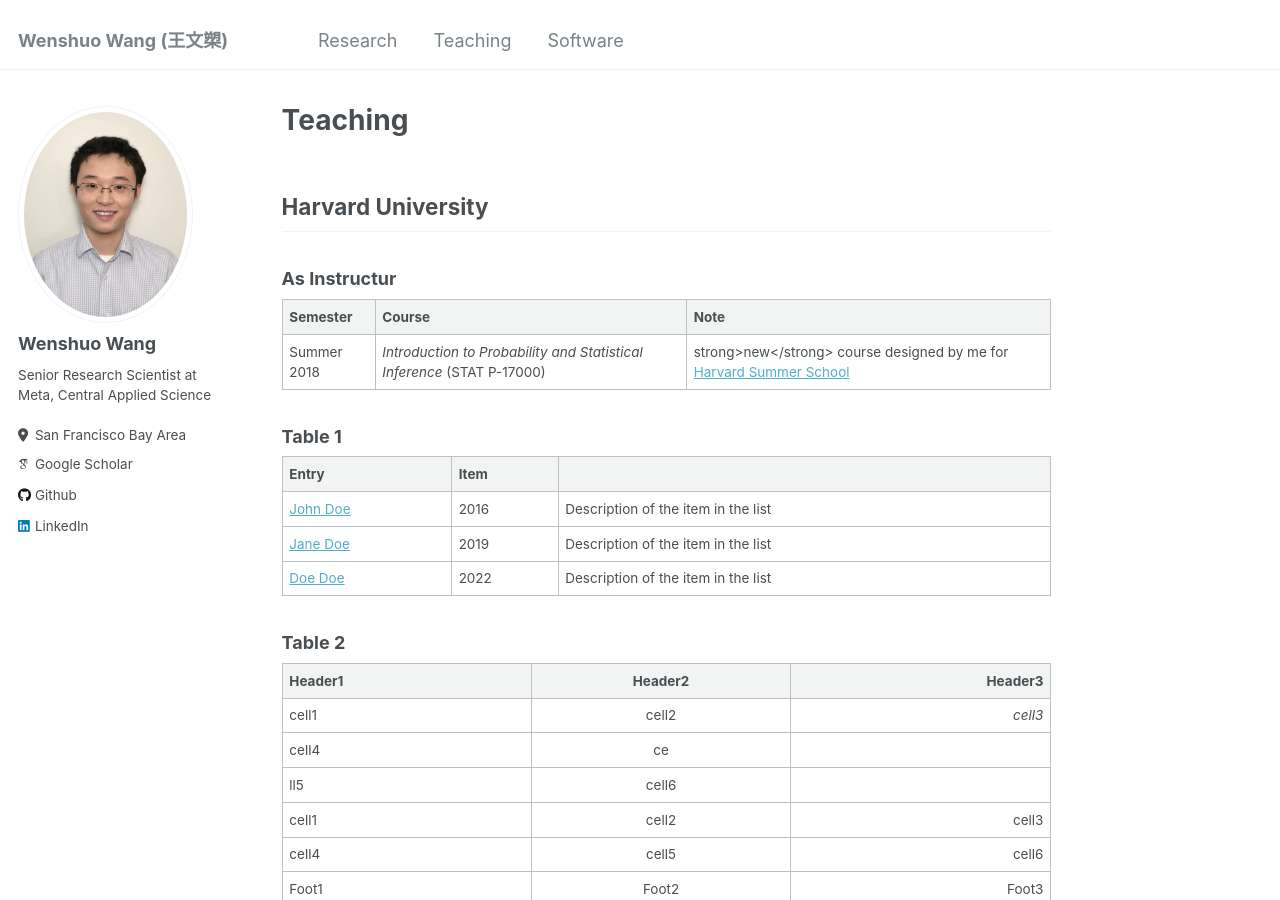
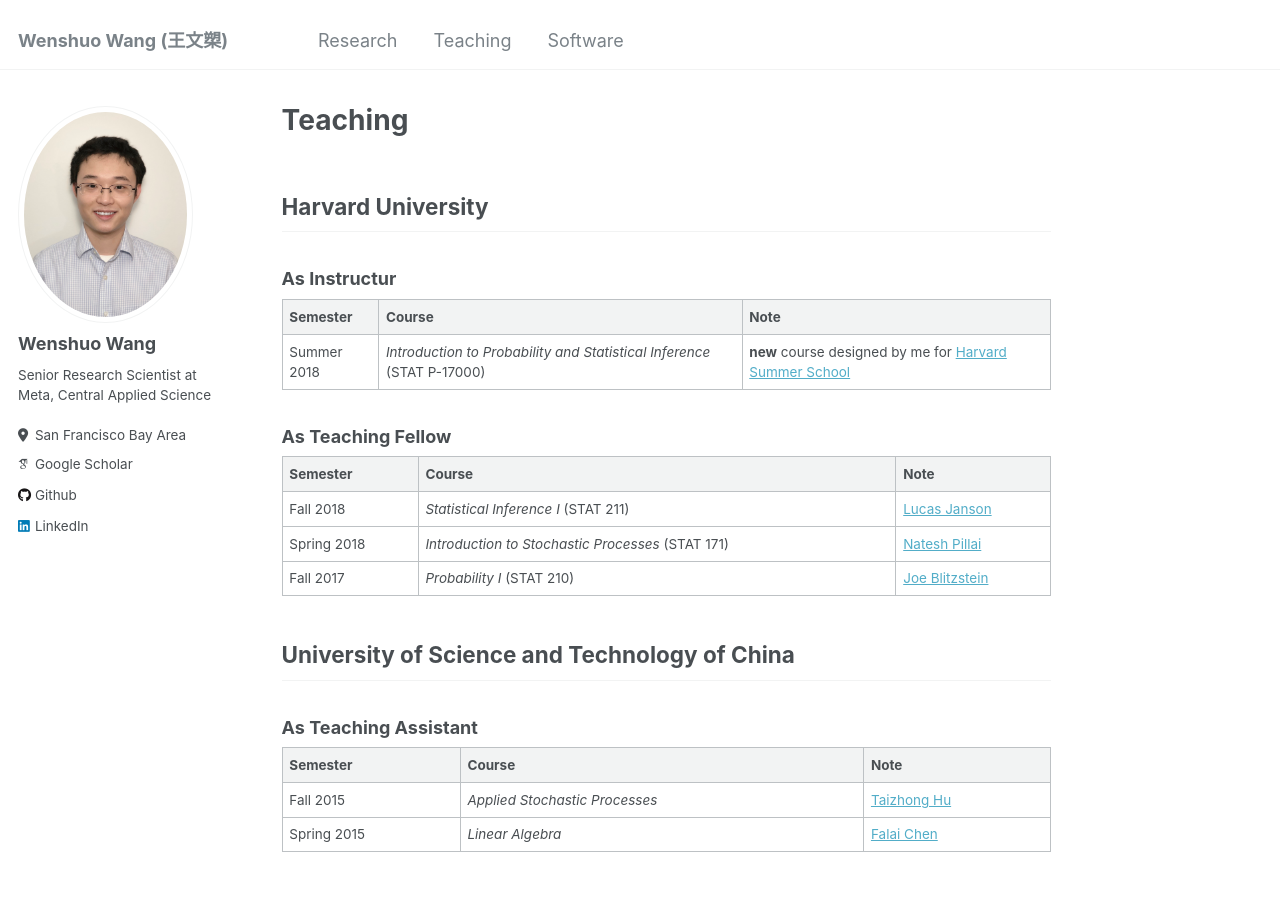
Before and after one commit to wenshuow/wenshuow.github.io, a Jekyll site: the page built from _pages/teaching.md, in a window 1280 px wide and 900 px high. Built offline with Jekyll 4.4.1, drawn with Linux system fonts in a browser that asks for light colours; some web fonts are replaced.

Commit message:
Update teaching.md

```diff
--- a/_pages/teaching.md
+++ b/_pages/teaching.md
@@ -9,30 +9,21 @@ author_profile: true
 
 | Semester    | Course | Note |
 | -------- | ------- | ------- |
-| Summer 2018  | <em>Introduction to Probability and Statistical Inference</em> (STAT P-17000)  | strong>new</strong> course designed by me for <a href="https://www.summer.harvard.edu/high-school-programs/pre-college-program" rel="nofollow" target="_blank">Harvard Summer School</a> |
-
-### Table 1
-
-| Entry            | Item   |                                                              |
-| --------         | ------ | ------------------------------------------------------------ |
-| [John Doe](#)    | 2016   | Description of the item in the list                          |
-| [Jane Doe](#)    | 2019   | Description of the item in the list                          |
-| [Doe Doe](#)     | 2022   | Description of the item in the list                          |
-
-### Table 2
-
-| Header1 | Header2 | Header3 |
-|:--------|:-------:|--------:|
-| cell1   | cell2   | <em>cell3</em>   |
-| cell4   | ce
-ll5   | cell6   |
-|-----------------------------|
-| cell1   | cell2   | cell3   |
-| cell4   | cell5   | cell6   |
-|=============================|
-| Foot1   | Foot2   | Foot3   |
+| Summer 2018  | <em>Introduction to Probability and Statistical Inference</em> (STAT P-17000)  | <strong>new</strong> course designed by me for <a href="https://www.summer.harvard.edu/high-school-programs/pre-college-program" rel="nofollow" target="_blank">Harvard Summer School</a> |
 
 ### As Teaching Fellow
 
+| Semester    | Course | Note |
+| -------- | ------- | ------- |
+| Fall 2018 | <em>Statistical Inference I</em> (STAT 211) | <a href="http://lucasjanson.fas.harvard.edu/index.html" rel="nofollow" target="_blank">Lucas Janson</a> |
+| Spring 2018 |  <em>Introduction to Stochastic Processes</em> (STAT 171) | <a href="http://www.people.fas.harvard.edu/~pillai/Welcome.html" rel="nofollow" target="_blank">Natesh Pillai</a>|
+| Fall 2017 | <em>Probability I</em> (STAT 210) | <a href="http://www.people.fas.harvard.edu/~blitz/Site/Home.html" rel="nofollow" target="_blank">Joe Blitzstein</a> |
+
+
 ## University of Science and Technology of China
 ### As Teaching Assistant
+
+| Semester    | Course | Note |
+| -------- | ------- | ------- |
+| Fall 2015 | <em>Applied Stochastic Processes</em> | <a href="http://staff.ustc.edu.cn/~thu/" rel="nofollow" target="_blank">Taizhong Hu</a> |
+| Spring 2015 |  <em>Linear Algebra</em> | <a href="http://staff.ustc.edu.cn/~chenfl/english.htm" rel="nofollow" target="_blank">Falai Chen</a> |
```
